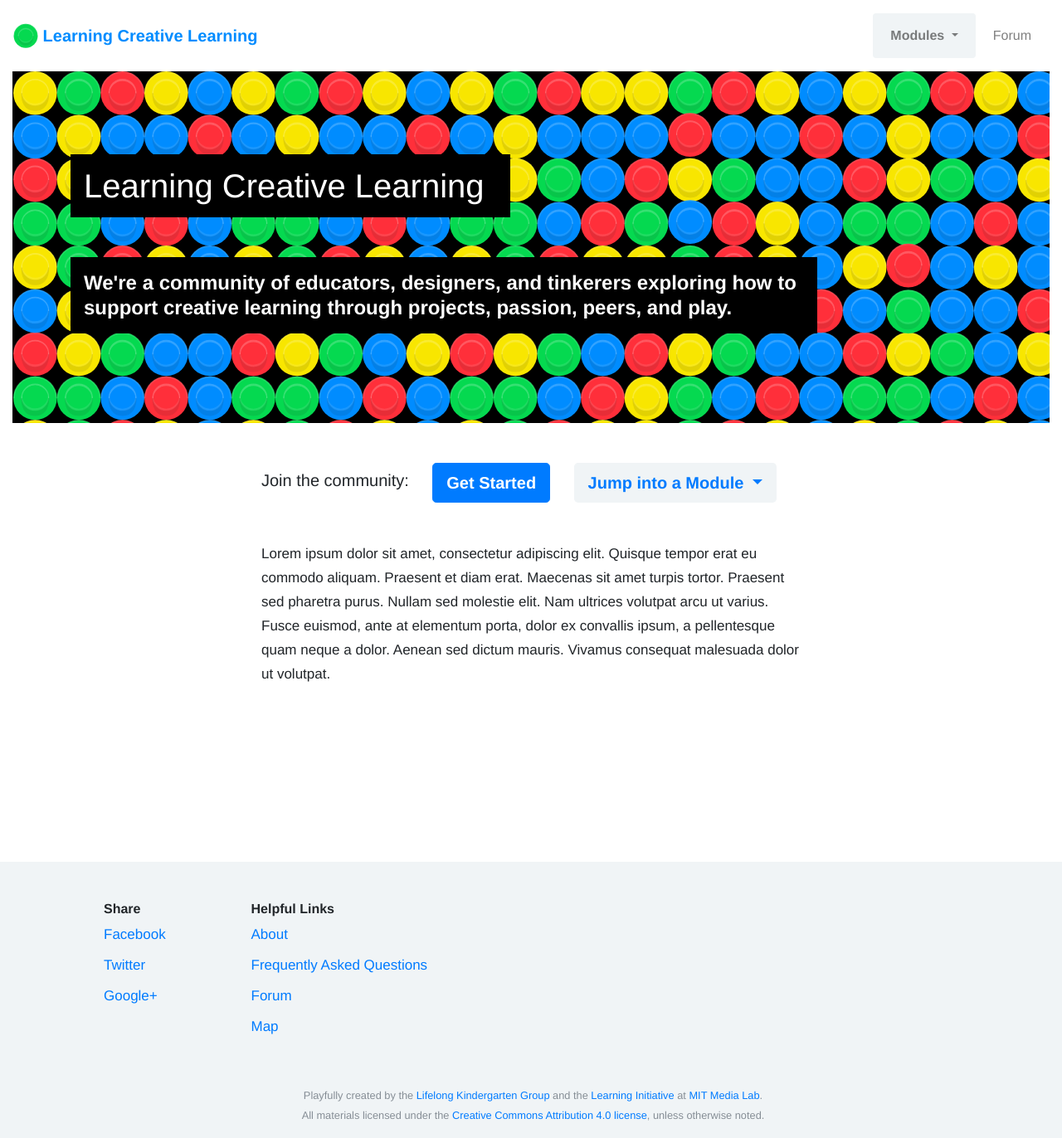
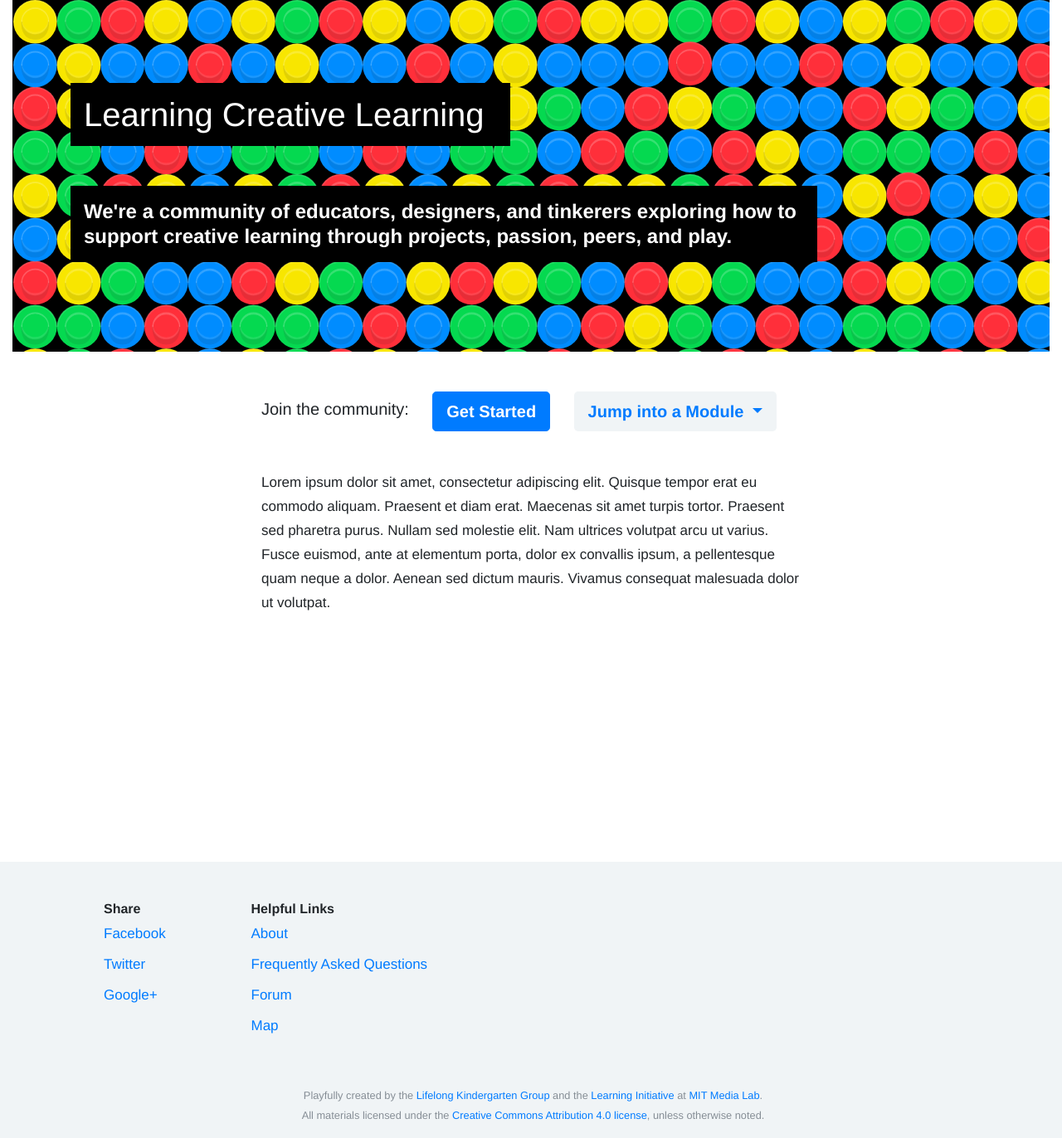
Before and after one commit to mitmedialab/lcl, a Jekyll site: the page built from index.html, in a window 1280 px wide and 1372 px high. Shown: the whole window at 83% size. Built offline with Jekyll 4.4.1, drawn with Linux system fonts in a browser that asks for light colours; nearby versions of some CDN libraries.

Commit message:
Remove navbar from homepage, and more modules dropdown to right of navbar
Fixes #10 and fixes #12

```diff
--- a/_includes/navbar.html
+++ b/_includes/navbar.html
@@ -13,6 +13,9 @@
 
         </ul>
         <ul class="navbar-nav justify-content-end">
+          <li class="nav-item btn">
+            <a class="nav-link" href="http://lcl-discuss.media.mit.edu">Forum</a>
+          </li>
           <li class="nav-item btn bg-grey font-weight-bold dropdown {% if current[1] == 'modules' %}active{% endif %}">
             <a class="nav-link dropdown-toggle" data-toggle="dropdown" href="#" role="button" aria-haspopup="true" aria-expanded="false">
               {% if page.navbar-name %}
@@ -32,9 +35,6 @@
               -->
             </div>
           </li>
-          <li class="nav-item btn">
-            <a class="nav-link" href="http://lcl-discuss.media.mit.edu">Forum</a>
-          </li>
         </ul>
       </div>
     </nav>
--- a/_layouts/default.html
+++ b/_layouts/default.html
@@ -5,10 +5,15 @@
 
   <body class="mx-auto">
 
-    {% include navbar.html %}
+    {% if page.hide-navbar == true %}
+      {% assign container-classes = 'container-fluid' %}
+    {% else %}
+      {% include navbar.html %}
+      {% assign container-classes = 'container-fluid container-pad-top' %}
+    {% endif %}
 
     <!-- TODO(morant): better solution to max-width? -->
-    <div class="container-fluid" style="max-width: 1454px">
+    <div class="{{container-classes}}" style="max-width: 1454px">
       {{ content }}
     </div>
 
--- a/_sass/styles.scss
+++ b/_sass/styles.scss
@@ -54,7 +54,12 @@ p{
   background-color: $grey-color;
 }
 body > .container,.container-fluid{
-  padding: 86px 15px 0;
+  padding-right:  15px;
+  padding-left: 15px;
+  padding-bottom: 0;
+}
+body > .container-pad-top {
+  padding-top: 86px
 }
 .footer > .container {
   padding-right: 50px;
--- a/index.html
+++ b/index.html
@@ -1,5 +1,7 @@
 ---
 layout: default
+
+hide-navbar: true
 ---
 
 <div class="jumbotron jumbotron-fluid bg-grey tall-jumbotron peg-background">
```
Also changed, not shown: 11 other files.
